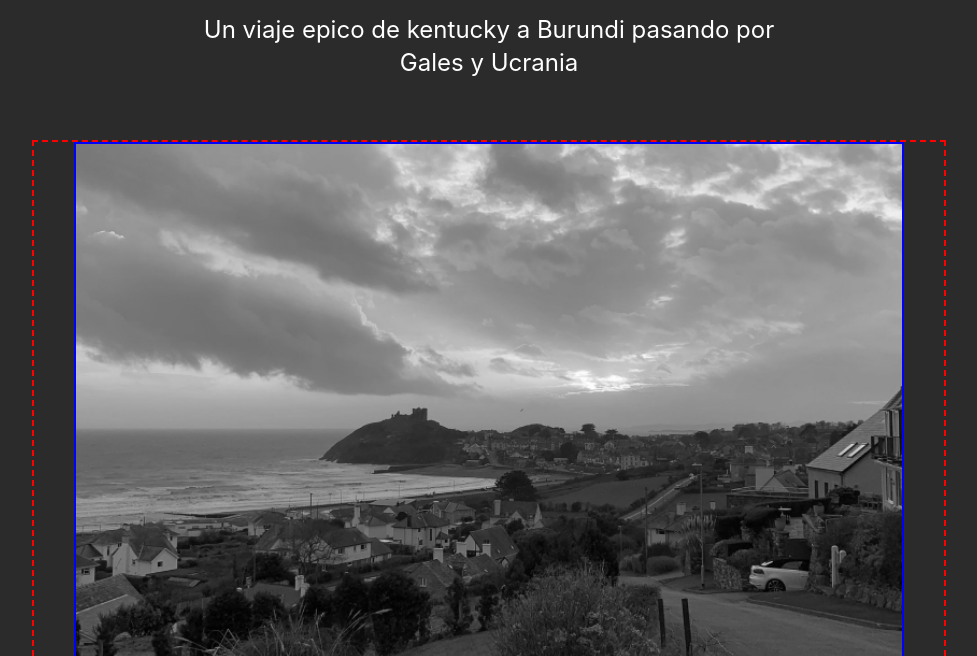
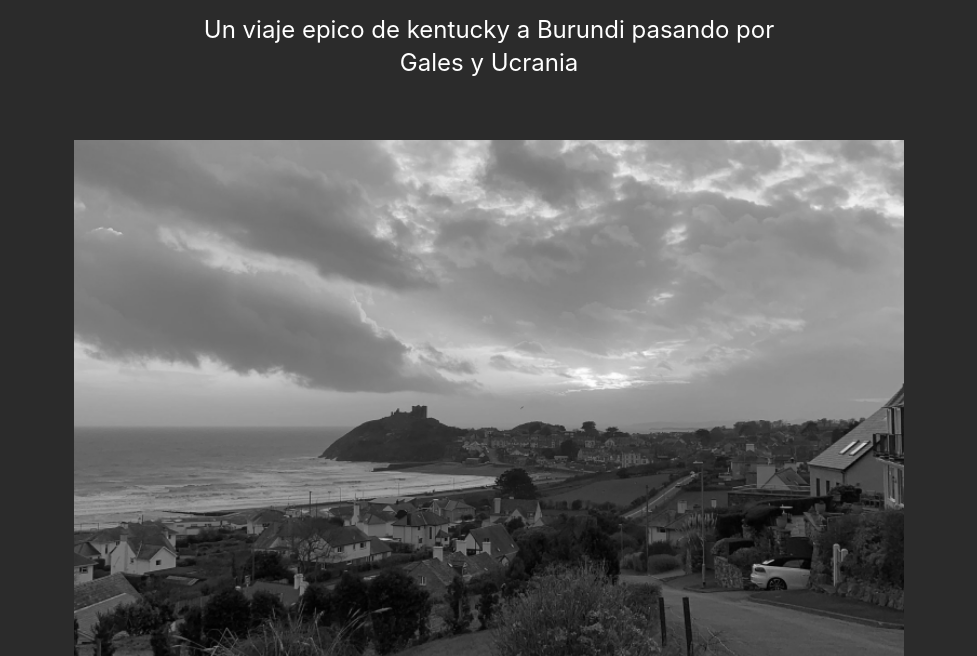
Before and after one commit to AuraRivera/web_project_homeland, a plain HTML site: page index.html in a window 1280 px wide. Shown: the part 272-928 px from the top of the page, without its empty margins (151-1128 px from the left). Drawn offline with nearby package versions, Linux system fonts and the light colour scheme; a web font is replaced by a local one.

Commit message:
eliminacion de bordes de guia visual que olvide quitar al momento de la entrega del proyecto

```diff
--- a/blocks/container.css
+++ b/blocks/container.css
@@ -3,14 +3,12 @@
   margin: 0 auto;
   gap: 32px;
   padding: 0 16px;
-  border: 2px dashed red;
 }
 
 .container__image {
   width: 100%;
   height: auto;
   display: block;
-  border: 2px solid blue;
 }
 
 .container__text {
```
